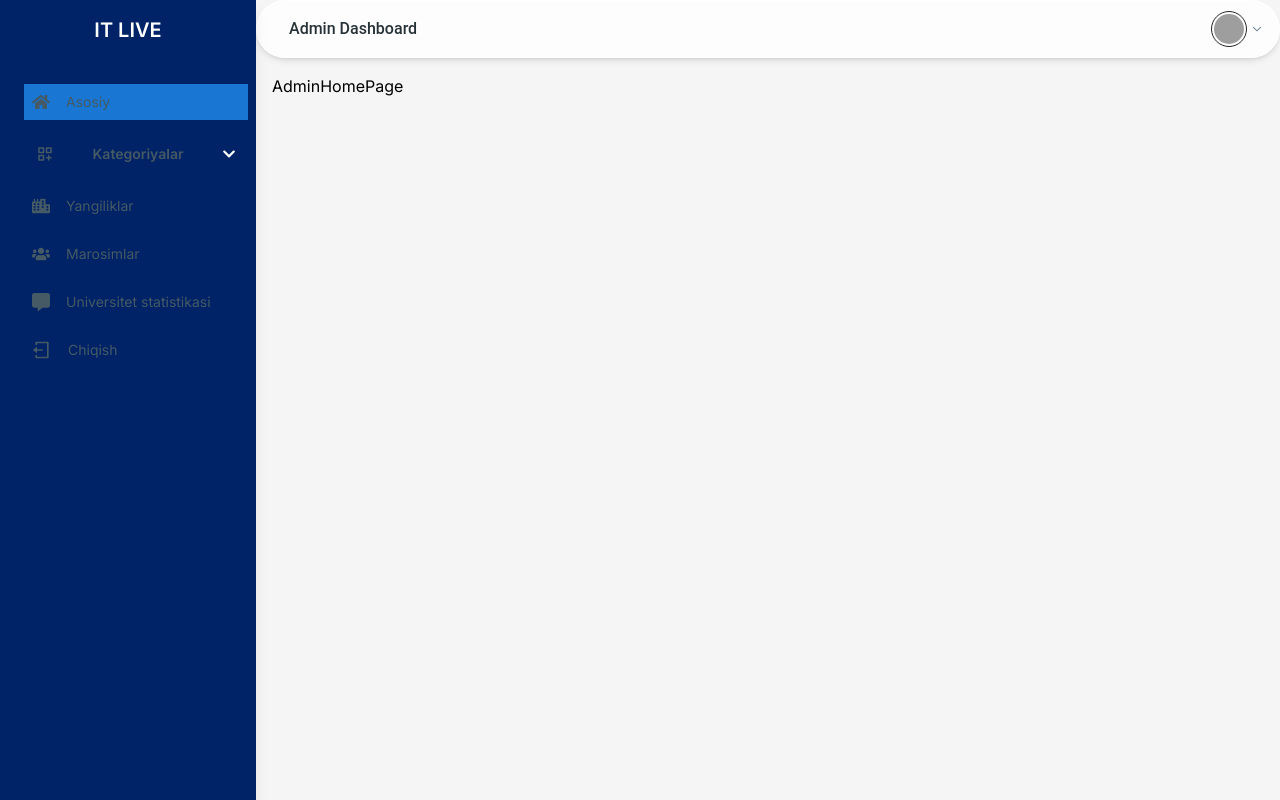
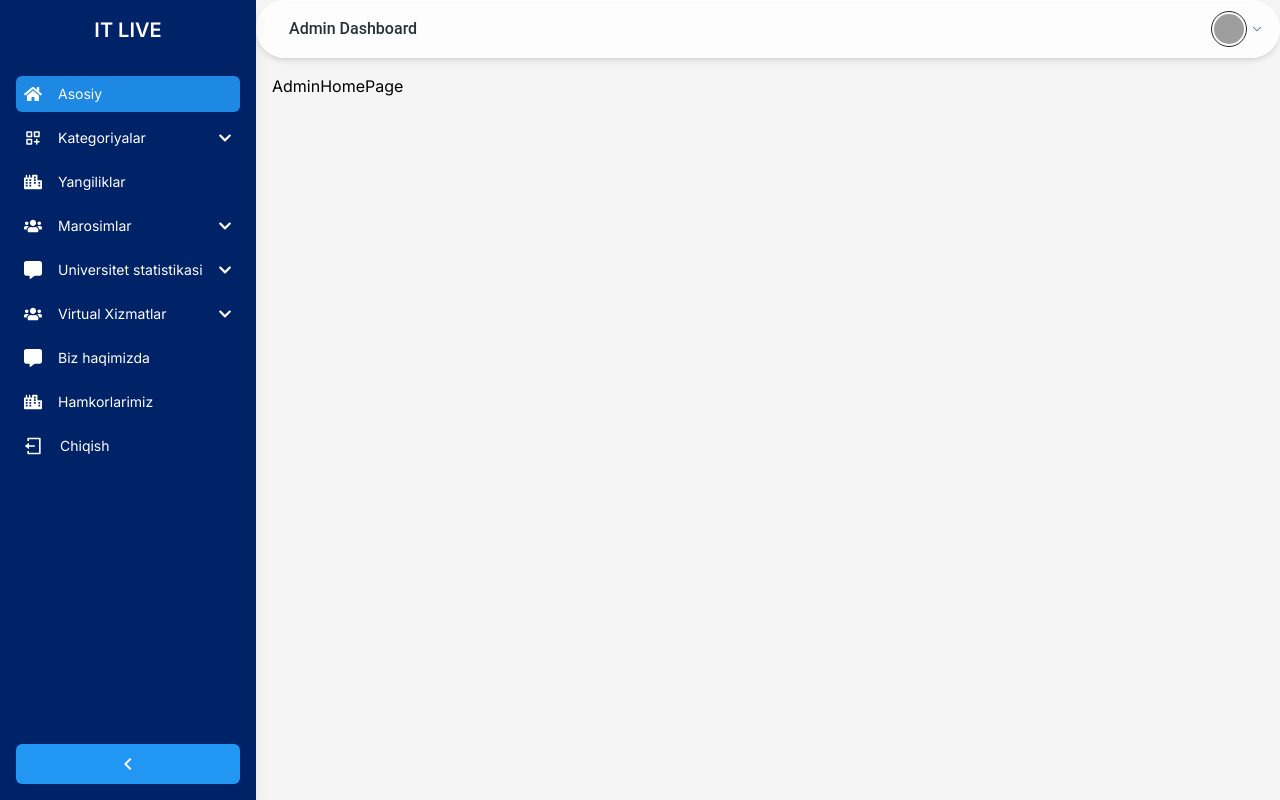
Before and after one commit to Sh0kh/Univer, a React (Vite) app: page /admin/partners in a window 1280 px wide. Both pictures are taken after a click on the button "LOGIN". Built offline with nearby package versions, Linux system fonts and the light colour scheme; grey boxes are pictures that could not be loaded.

Commit message:
Kategoriya yangilandi

```diff
--- a/src/AdminComponents/Sidebar.jsx
+++ b/src/AdminComponents/Sidebar.jsx
@@ -1,13 +1,4 @@
 import React, { useState } from "react";
-import { Link, useLocation } from "react-router-dom";
-import {
-  Accordion,
-  AccordionHeader,
-  AccordionBody,
-  List,
-  ListItem,
-  ListItemPrefix,
-} from "@material-tailwind/react";
 import {
   FaHome,
   FaUsers,
@@ -16,8 +7,10 @@ import {
   FaChevronDown,
   FaChevronRight,
 } from "react-icons/fa";
+import { MdChevronLeft, MdChevronRight } from "react-icons/md";
 import { TbCategoryPlus } from "react-icons/tb";
 import { RiLogoutBoxLine } from "react-icons/ri";
+import { Link, useLocation } from "react-router-dom";
 import { IoLogoReact } from "react-icons/io5";
 
 const menuItems = [
@@ -25,21 +18,53 @@ const menuItems = [
   {
     name: "Kategoriyalar",
     subItems: [
+      { name: "Barcha Kategoriyalar", path: "/admin/categories" },
+      { name: "Kategoriya qo‘shish", path: "/admin/categories/add" },
+    ],
+    path: "/admin/categories",
+    icon: <TbCategoryPlus className="text-lg" />,
+  },
+  {
+    name: "Yangiliklar",
+    path: "/admin/news",
+    icon: <FaCity className="text-lg" />,
+  },
+  {
+    name: "Marosimlar",
+    subItems: [
       { name: "Barcha Kategoriyalar", path: "/admin/categories/all" },
       { name: "Kategoriya qo‘shish", path: "/admin/categories/add" },
     ],
-    icon: <TbCategoryPlus className="text-lg" />,
-  },
-  { name: "Yangiliklar", path: "/admin/news", icon: <FaCity className="text-lg" /> },
-  {
-    name: "Marosimlar",
     path: "/admin/events",
     icon: <FaUsers className="text-lg" />,
   },
   {
     name: "Universitet statistikasi",
+    subItems: [
+      { name: "Barcha Kategoriyalar", path: "/admin/categories/all" },
+      { name: "Kategoriya qo‘shish", path: "/admin/categories/add" },
+    ],
     path: "/admin/university-stats",
     icon: <FaCommentAlt className="text-lg" />,
+  },
+  {
+    name: "Virtual Xizmatlar",
+    subItems: [
+      { name: "Barcha Kategoriyalar", path: "/admin/categories/all" },
+      { name: "Kategoriya qo‘shish", path: "/admin/categories/add" },
+    ],
+    path: "/admin/virtual-services",
+    icon: <FaUsers className="text-lg" />,
+  },
+  {
+    name: "Biz haqimizda",
+    path: "/admin/aboutus",
+    icon: <FaCommentAlt className="text-lg" />,
+  },
+  {
+    name: "Hamkorlarimiz",
+    path: "/admin/partners",
+    icon: <FaCity className="text-lg" />,
   },
 ];
 
@@ -52,48 +77,99 @@ export default function Sidebar({ isCollapsed, setIsCollapsed, handleLogOut }) {
   };
 
   return (
-    <div className={`h-screen bg-lb text-white transition-all duration-300 ${isCollapsed ? "w-20" : "w-64"} p-4 shadow-lg flex flex-col justify-between fixed z-50`}>
+    <div
+      className={`h-screen bg-lb text-white transition-all duration-300 ${
+        isCollapsed ? "w-20" : "w-64"
+      } p-4 shadow-lg flex flex-col justify-between fixed z-50`}
+    >
       <div>
-        <h2 className={`text-xl font-semibold text-center mb-8 ${isCollapsed ? "hidden" : "block"}`}>IT LIVE</h2>
-        <div className={`text-xl font-semibold text-center flex items-center justify-center mb-8 ${isCollapsed ? "block" : "hidden"}`}>
+        <h2
+          className={`text-xl font-semibold text-center mb-8 ${
+            isCollapsed ? "hidden" : ""
+          }`}
+        >
+          IT LIVE
+        </h2>
+        <div
+          className={`text-xl font-semibold text-center flex items-center justify-center mb-8 ${
+            isCollapsed ? "" : "hidden"
+          }`}
+        >
           <IoLogoReact className="animate-spin" />
         </div>
-        <List className="space-y-2">
-          {menuItems.map((item, index) => (
+        <ul className="space-y-2">
+          {menuItems.map((item, index) =>
             item.subItems ? (
-              <Accordion key={index} open={openAccordion === index} icon={
-                <FaChevronDown className={`text-sm transition-transform text-white ${openAccordion === index ? "rotate-180" : ""}`} />
-              }>
-                <ListItem className="p-0" selected={openAccordion === index}>
-                  <AccordionHeader onClick={() => toggleAccordion(index)} className="border-b-0 p-3 flex items-center gap-4 cursor-pointer">
-                    <ListItemPrefix>{item.icon}</ListItemPrefix>
-                    {!isCollapsed && <span className="text-sm">{item.name}</span>}
-                  </AccordionHeader>
-                </ListItem>
-                <AccordionBody className="py-1">
-                  <List className="p-0">
+              <li key={index}>
+                <button
+                  onClick={() => toggleAccordion(index)}
+                  className="flex items-center justify-between w-full p-2 hover:bg-blue-700 rounded-md"
+                >
+                  <div className="flex items-center gap-4">
+                    {item.icon}
+                    {!isCollapsed && (
+                      <span className="text-sm">{item.name}</span>
+                    )}
+                  </div>
+                  {!isCollapsed && (
+                    <FaChevronDown
+                      className={`text-sm transition-transform ${
+                        openAccordion === index ? "rotate-180" : ""
+                      }`}
+                    />
+                  )}
+                </button>
+                {openAccordion === index && (
+                  <ul className="pl-6 mt-2 space-y-1">
                     {item.subItems.map((subItem, subIndex) => (
-                      <Link key={subIndex} to={subItem.path} className={`flex items-center gap-4 p-2 pl-8 hover:bg-blue-900 cursor-pointer ${location.pathname === subItem.path ? "bg-blue-700" : ""}`}>
-                        <FaChevronRight className="text-xs" />
-                        {!isCollapsed && <span className="text-sm">{subItem.name}</span>}
+                      <Link
+                        key={subIndex}
+                        to={subItem.path}
+                        className={`flex items-center gap-2 p-2 text-sm rounded-md hover:bg-blue-700 ${
+                          location.pathname === subItem.path
+                            ? "!bg-blue-600"
+                            : ""
+                        }`}
+                      >
+                        <FaChevronRight />
+                        {subItem.name}
                       </Link>
                     ))}
-                  </List>
-                </AccordionBody>
-              </Accordion>
+                  </ul>
+                )}
+              </li>
             ) : (
-              <Link key={index} to={item.path} className={`flex items-center gap-4 p-2 hover:bg-blue-900 cursor-pointer ${location.pathname === item.path ? "bg-blue-700" : ""}`}>
+              <Link
+                key={index}
+                to={item.path}
+                className={`flex items-center gap-4 p-2 rounded-md hover:bg-blue-700 ${
+                  location.pathname === item.path ? "bg-blue-600" : ""
+                }`}
+              >
                 {item.icon}
                 {!isCollapsed && <span className="text-sm">{item.name}</span>}
               </Link>
             )
-          ))}
-          <li onClick={handleLogOut} className="flex items-center hover:bg-blue-900 gap-4 p-2 cursor-pointer">
+          )}
+          <li
+            onClick={handleLogOut}
+            className="flex items-center hover:bg-blue-700 gap-4 p-2 cursor-pointer rounded-md"
+          >
             <RiLogoutBoxLine className="text-xl" />
             {!isCollapsed && <span className="text-sm">Chiqish</span>}
           </li>
-        </List>
+        </ul>
       </div>
+      <button
+        onClick={() => setIsCollapsed(!isCollapsed)}
+        className="flex items-center justify-center p-2 mt-6 bg-blue-500 hover:bg-blue-700 rounded-md focus:outline-none"
+      >
+        {isCollapsed ? (
+          <MdChevronRight className="text-2xl" />
+        ) : (
+          <MdChevronLeft className="text-2xl" />
+        )}
+      </button>
     </div>
   );
 }
```
